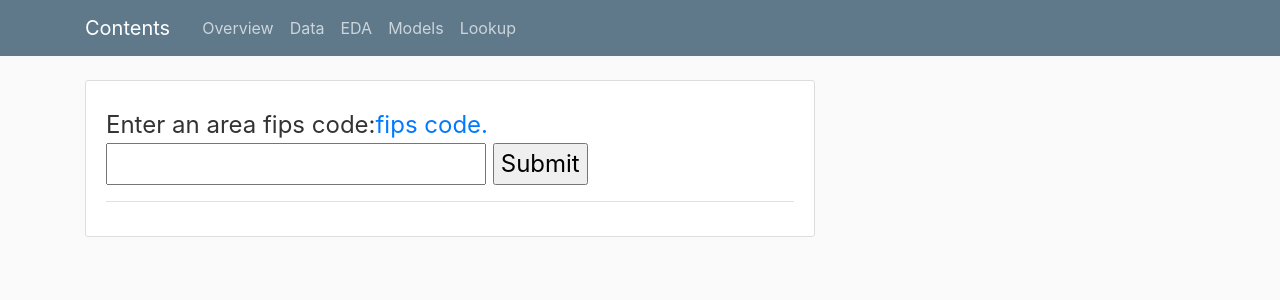
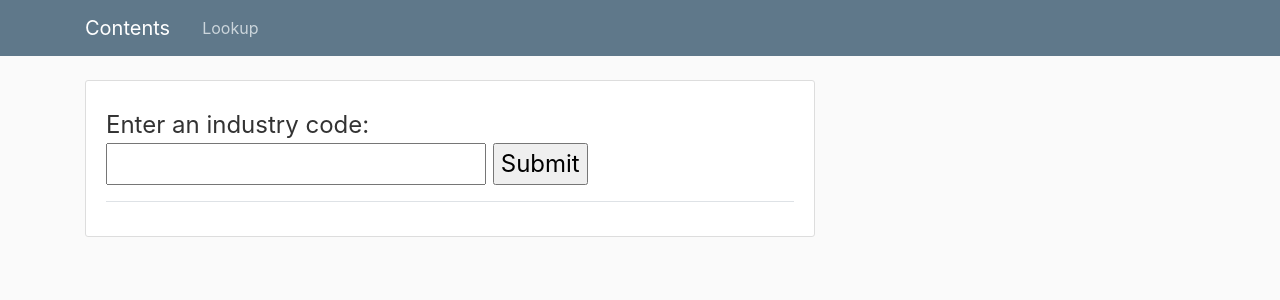
Before and after one commit to cjholcomb/report-card-recession, a Flask app: page /lookup_indus in a window 1280 px wide. Shown: the top 300 px of the page. Run offline with Flask 2, Linux system fonts and the light colour scheme; parts of the project's set-up code (start-up, migrations or seed data) failed here and were passed over; some libraries are stand-ins or nearby versions.

Commit message:
circular imports. Uhoh.

```diff
--- a/src/app.py
+++ b/src/app.py
@@ -17,63 +17,44 @@ import pandas as pd
 app = Flask(__name__)
 app.config['SECRET_KEY'] = 'any secret string'
 
-test = [
-    {'area_fips': '00001',
-    'area_name': 'Macon, Georgia',
-    'forecast': False
-    },
-
-     {'area_fips': '00002',
-    'area_name': 'Willimantic, Connecticut',
-    'forecast': True
-    }
-]
-
-@app.route('/', methods = ['GET', 'POST'])
-# @app.route('/index')
-# @app.route('/home')
-# @app.route('/table-of-contents')
-# @app.route('/contents')
-# def contents():
-#     return render_template('index.html', areas = test)
-
-# @app.route('/overview')
-# def overview():
-#     return render_template('overview.html')
-
-# @app.route('/dataset')
-# @app.route('/data')
-# def data():
-#     return render_template('data.html')
-
-# @app.route('/exploratory-data-analysis')
-# @app.route('/EDA')
-# def eda():
-#     return render_template('EDA.html')
-
-
-# @app.route('/models')
-# def models():
-#     return render_template('models.html')
-
-# @app.route('/lookup_area', methods = ['GET'])
-# def fips_search():
-#     return render_template('lookup_area.html')
-
 @app.route('/lookup_indus', methods = ['GET'])
 def industry_search():
-    return render_template('lookup_area.html')
+    return render_template('lookup_indus.html')
 
 @app.route('/results', methods = ['GET','POST'])
 def results():
-    code = int(request.form(industry_code))
+    code = int(request.form['industry_code'])
     industry = Industry(code)
+    title = industry.title
+    varcomp_2001 = variable_comparison(key = code, recession= 2001, dimension= 'industry', show = False, savepath = None)
+    plt.savefig('src/static/images/compvar_2001.png')
+    varcomp_2008 = variable_comparison(key = code, recession= 2008, dimension= 'industry', show = False, savepath = None)
+    plt.savefig('src/static/images/compvar_2008.png')
+    return render_template('results.html', code = code, title = title)
 
+@app.after_request
+def add_header(r):
+    """
+    Add headers to both force latest IE rendering engine or Chrome Frame,
+    and also to cache the rendered page for 10 minutes.
+    """
+    r.headers["Cache-Control"] = "no-cache, no-store, must-revalidate"
+    r.headers["Pragma"] = "no-cache"
+    r.headers["Expires"] = "0"
+    r.headers['Cache-Control'] = 'public, max-age=0'
+    return r
 
+# @app.route('/static/images/varcomp_2001.png')
+# def varcomp_2001():
+#     fig = variable_comparison(key = code, recession= 2001, dimension= 'industry')
+#     plt.savefig('/static/images/varcomp_2001.png')
+#     return fig
 
-
-
-
+# @app.route('/results', methods = ['GET','POST'])
+# def results():
+#     code = request.form['industry_code']
+#     # industry = Industry(code)
+#     return render_template('results.html', code = code)
 
     # fips = str(request.form['fips'])
     # area = Area(fips, df_2001, df_2008, df_2020)
@@ -108,27 +89,9 @@ def results():
 
 
 
+if __name__ == '__main__':
+    app.run(host = '0.0.0.0', debug = True)
 
-# @app.route('/2001')
-# def map_2001:
-
-@app.after_request
-def add_header(r):
-    """
-    Add headers to both force latest IE rendering engine or Chrome Frame,
-    and also to cache the rendered page for 10 minutes.
-    """
-    r.headers["Cache-Control"] = "no-cache, no-store, must-revalidate"
-    r.headers["Pragma"] = "no-cache"
-    r.headers["Expires"] = "0"
-    r.headers['Cache-Control'] = 'public, max-age=0'
-    return r
-
-@app.route('/static/images/varcomp_2001.png')
-def varcomp_2001():
-    fig = variable_comparison(key = code, recession= 2001, dimension= 'industry')
-    plt.savefig('/static/images/varcomp_2001.png')
-    return fig
 # @app.route('/static/images/plot_2001.png')
 # def plot_2001():
 #     fig, ax = plt.subplots(figsize = (12,4))
@@ -156,7 +119,7 @@ def varcomp_2001():
 
 # @app.route('/industry-lookup')
 
-# if __name__ == '__main__':
+
 
 #     quarters_2001 = {'2000.25': 'Q1 2000', '2000.5': 'Q2 2000', '2000.75': 'Q3 2000', '2001.0': 'Q4 2000',
 #                 '2001.25': 'Q1 2001', '2001.5': 'Q2 2001', '2001.75': 'Q3 2001', '2002.0': 'Q4 2001',
@@ -189,4 +152,44 @@ def varcomp_2001():
 #     df_2008 = df_2008.set_index('area_fips')
 #     df_2008 = df_2008.rename(columns = quarters_2008)
 #     df_2020 = pd.read_json('data/prediction_2020.json')
-#     app.run(host = '0.0.0.0', debug = True)
+
+# @app.route('/', methods = ['GET', 'POST'])
+# @app.route('/index')
+# @app.route('/home')
+# @app.route('/table-of-contents')
+# @app.route('/contents')
+# def contents():
+#     return render_template('index.html', areas = test)
+
+# @app.route('/overview')
+# def overview():
+#     return render_template('overview.html')
+
+# @app.route('/dataset')
+# @app.route('/data')
+# def data():
+#     return render_template('data.html')
+
+# @app.route('/exploratory-data-analysis')
+# @app.route('/EDA')
+# def eda():
+#     return render_template('EDA.html')
+
+
+# @app.route('/models')
+# def models():
+#     return render_template('models.html')
+
+# @app.route('/lookup_area', methods = ['GET'])
+# def fips_search():
+#     return render_template('lookup_area.html')
+
+
+
+
+
+
+
+
+# @app.route('/2001')
+# def map_2001:
--- a/src/charting.py
+++ b/src/charting.py
@@ -144,7 +144,7 @@ class Vector(object):
         self.pre_peak_qtr = quarters_display[df['pre_peak_qtr'].loc[key]]
         self.post_peak_qtr = quarters_display[df['post_peak_qtr'].loc[key]]
 
-    def plot_single(self, colorcode = True, check = False):
+    def plot_single(self, colorcode = True, check = False, show = True):
         """
         Plots the vector by itself.
 
@@ -154,7 +154,8 @@ class Vector(object):
                 Determines if decline, recovery, and growth sections will be highlighted on the graph
             check : bool (default False)
                 Determines if all important points will be charted. Used for troubleshooting.
-
+            show : bool (default True)
+                Determines if the chart will be shown.
         Returns
         -------
             fig : matplotlib plot
@@ -207,7 +208,8 @@ class Vector(object):
         plt.xticks(rotation=45)
         ax.set_ylabel(var_display[self.variable])
         plt.tight_layout()
-        plt.show()
+        if show:
+            plt.show()
         return fig
 
     def plot_mulitple(self, keys, title = None, legend_outside = False):
@@ -301,7 +303,7 @@ class Vector(object):
         keys = self.row.siblings
         return self.plot_mulitple(keys = keys, title = title, legend_outside = legend_outside)
 
-def recession_comparison(key, variable, dimension):
+def recession_comparison(key, variable, dimension, show = True):
     '''
     Creates the "scary chart"- proportional growth for a single area/industry. All recessions included in chart.
 
@@ -313,7 +315,7 @@ def recession_comparison(key, variable, dimension):
         Returns:
             fig (matplotlib plot)
     '''
-    fig, ax = plt.subplots(figsize =(15, 10))
+    fig, ax = plt.subplots(figsize =(10, 4))
     if dimension == 'area':
         index = 'area_fips'
         title = 'Recession Comparison, ' + area_titles[key] + " (" + str(key) + ")"
@@ -336,10 +338,11 @@ def recession_comparison(key, variable, dimension):
     ax.set_title(title)
     ax.yaxis.set_major_formatter(mtick.PercentFormatter())
     plt.legend()
-    plt.show()
+    if show:
+        plt.show()
     return fig
 
-def variable_comparison(key, recession, dimension):
+def variable_comparison(key, recession, dimension, show = True, savepath = None):
     '''
     Creates the "scary chart"- proportional growth for a single area/industry. All recessions included in chart.
 
@@ -353,7 +356,7 @@ def variable_comparison(key, recession, dimension):
     '''
     if recession == 'full':
         pass
-    fig, ax = plt.subplots(figsize =(15, 10))
+    fig, ax = plt.subplots(figsize =(10, 4))
     if dimension == 'area':
         index = 'area_fips'
         title = area_titles[key] + ' (' + str(key) + ') ' + 'performance: ' + str(recession) + ' recession'
@@ -376,5 +379,8 @@ def variable_comparison(key, recession, dimension):
     ax.yaxis.set_major_formatter(mtick.PercentFormatter())
     ax.set_title(title)
     plt.legend()
-    plt.show()
+    if savepath:
+        plt.savefig(savepath)
+    if show:
+        plt.show()
     return fig
--- a/src/industries.py
+++ b/src/industries.py
@@ -1,3 +1,5 @@
+from charting import Vector, variable_comparison, recession_comparison
+
 #splits industry designations into "generations", dividing them by their layers.
 industry_generations = {0: [10],
     1: [101, 102],
@@ -96,7 +98,7 @@ class Industry(object):
     siblings : list
         codes of industries that share a parent industry
     orphan : bool
-        inidcates if industry is idnentical to parent (no siblings)
+        indicates if industry is idnentical to parent (no siblings)
 
     Methods
     -------
@@ -161,3 +163,28 @@ class Industry(object):
             return 6
         elif code <= 999999:
             return 7
+
+    def chart_profile(self, dimension = 'industry', compvar = False, comprec = True, single = False):
+
+        if compvar:
+            self.compvar_2001 = variable_comparison(key = self.index, recession= 2001, dimension= 'industry', show = False, savepath = None)
+            self.compvar_2008 = variable_comparison(key = self.index, recession= 2008, dimension= 'industry', show = False, savepath = None)
+
+        if comprec:
+            self.comprec_empl = recession_comparison(key = self.index, variable = 'month3_emplvl', dimension= 'industry', show = False, savepath = None)
+            self.comprec_wage = recession_comparison(key = self.index, variable = 'avg_wkly_wage', dimension= 'industry', show = False, savepath = None)
+            self.comprec_wage = recession_comparison(key = self.index, variable = 'qtrly_estabs_count', dimension= 'industry', show = False, savepath = None)
+
+        if single:
+            vector = Vector(key = self.index, recession = 2001, dimension= dimension, variable = 'month3_emplvl', show = False)
+            self.empl_2001 = vector.plot_single(colorcode = True, check = False)
+            vector = Vector(key = self.index, recession = 2008, dimension= dimension, variable = 'month3_emplvl', show = False)
+            self.empl_2008 = vector.plot_single(colorcode = True, check = False)
+            vector = Vector(key = self.index, recession = 2001, dimension= dimension, variable = 'avg_wkly_wage', show = False)
+            self.wage_2001 = vector.plot_single(colorcode = True, check = False)
+            vector = Vector(key = self.index, recession = 2008, dimension= dimension, variable = 'avg_wkly_wage', show = False)
+            self.wage_2008 = vector.plot_single(colorcode = True, check = False)
+            vector = Vector(key = self.index, recession = 2001, dimension= dimension, variable = 'qtrly_estabs_count', show = False)
+            self.firm_2001 = vector.plot_single(colorcode = True, check = False)
+            vector = Vector(key = self.index, recession = 2008, dimension= dimension, variable = 'qtrly_estabs_count', show = False)
+            self.firm_2008 = vector.plot_single(colorcode = True, check = False)
--- a/src/static/templates/lookup_indus.html
+++ b/src/templates/lookup_indus.html
@@ -7,7 +7,7 @@
 {% block content %}
 <div class="content-section">
     <fieldset class="form-group"></fieldset>
-        <legend class="border-bottom mb-4">Enter an industry code:<a href ="https://www.bls.gov/cew/classifications/areas/qcew-area-titles.htm"  target="_blank">fips code.</a>
+        <legend class="border-bottom mb-4">Enter an industry code:</a>
             <div class="form-group">
             <form action="/results" method="POST">
                 <input type="text" id="industry_code" name="industry_code">
```
Also changed, not shown: src/static/templates/results.html (deleted, +0 -34 lines), src/templates/results.html (added, +16 -0 lines), src/static/images/varcomp_2001.png (added), src/templates/layout.html (renamed from src/static/templates/layout.html), src/templates/lookup_area.html (renamed from src/static/templates/lookup_area.html).
